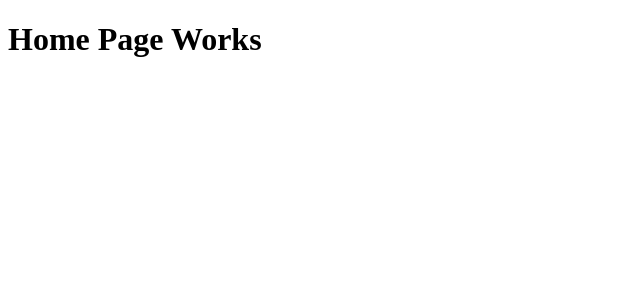
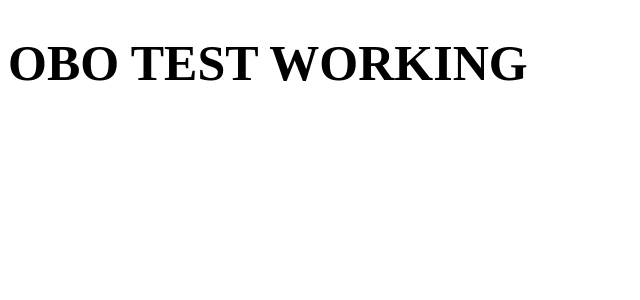
Before and after one commit to more2024y-dotcom/OBO-Website, a React (Vite) app: page / in a window 1280 px wide. Shown: the top 300 px of the page, without its empty margins (0-640 px from the left). Built offline with nearby package versions, Linux system fonts and the light colour scheme.

Commit message:
Update App.jsx

```diff
--- a/src/App.jsx
+++ b/src/App.jsx
@@ -1,8 +1,8 @@
-import Home from "./pages/Home.jsx";
-
 function App() {
   return (
-    <Home />
+    <h1 style={{fontSize:"50px"}}>
+      OBO TEST WORKING
+    </h1>
   );
 }
 
```
